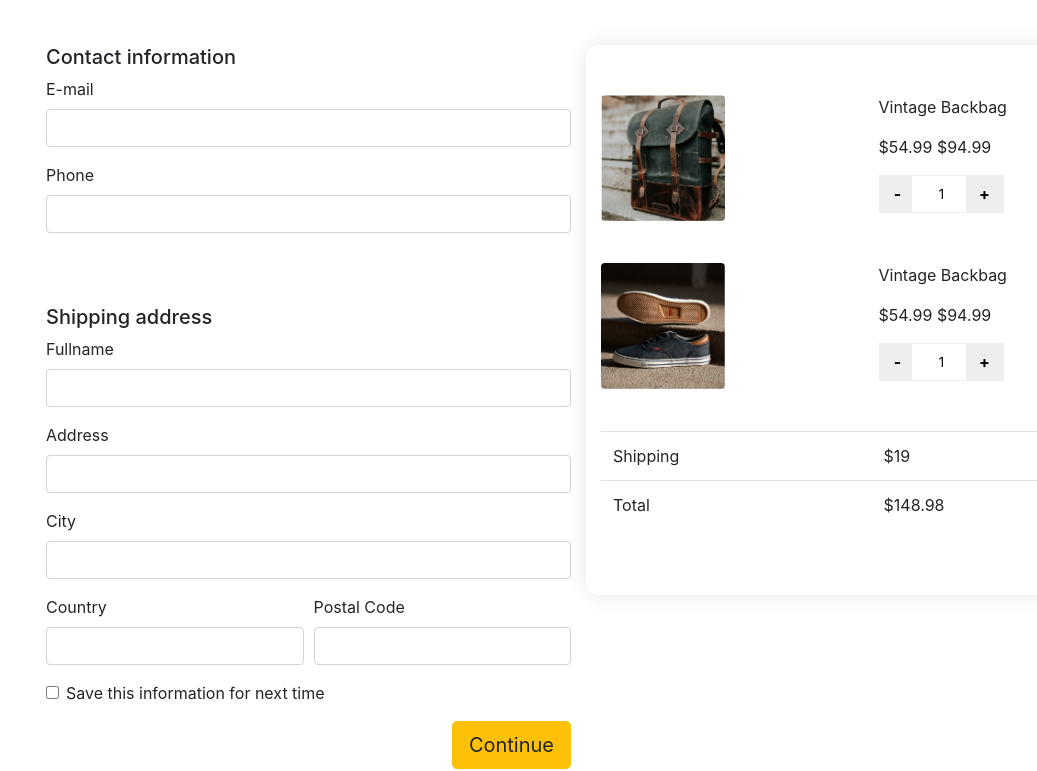
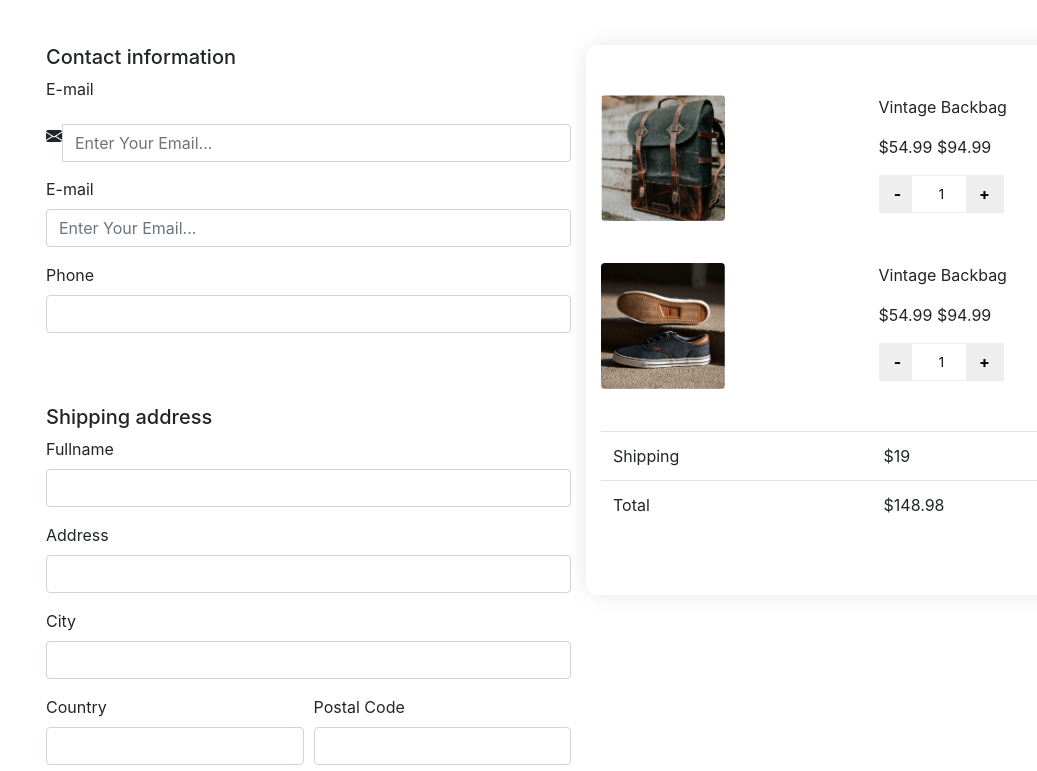
Before and after one commit to drbv27/CheckoutPageChallenge, a plain HTML site: page index.html in a window 1280 px wide. Shown: the part 41-812 px from the top of the page, without its empty margins (54-1091 px from the left). Drawn offline with nearby package versions, Linux system fonts and the light colour scheme.

Commit message:
Try to add icon

```diff
--- a/index.html
+++ b/index.html
@@ -5,6 +5,7 @@
   <meta http-equiv="X-UA-Compatible" content="IE=edge">
   <meta name="viewport" content="width=device-width, initial-scale=1.0">
   <link rel="stylesheet" href="./assets/styles/style.css">
+  <link rel="stylesheet" href="https://cdn.jsdelivr.net/npm/bootstrap-icons@1.5.0/font/bootstrap-icons.css">
   <link rel="stylesheet" href="https://cdn.jsdelivr.net/npm/bootstrap@4.6.0/dist/css/bootstrap.min.css" integrity="sha384-B0vP5xmATw1+K9KRQjQERJvTumQW0nPEzvF6L/Z6nronJ3oUOFUFpCjEUQouq2+l" crossorigin="anonymous">
   <link rel="preconnect" href="https://fonts.gstatic.com">
   <title>CheckoutPage</title>
@@ -22,7 +23,14 @@
         <div class="form-group">
           <h5>Contact information</h5>
           <label for="email">E-mail</label>
-          <input type="email" class="form-control" id="email" aria-describedby="emailHelp">
+          <div class="input-group">
+          <span>
+            <i class="bi bi-envelope-fill"></i>
+          </span>
+          <input type="email" class="form-control" id="email" aria-describedby="emailHelp" placeholder="Enter Your Email...">
+          </div>
+          <label for="email">E-mail</label>
+          <input type="email" class="form-control" id="email" aria-describedby="emailHelp" placeholder="Enter Your Email...">
         </div>
         <div class="form-group">
           <label for="phone">Phone</label>
```
